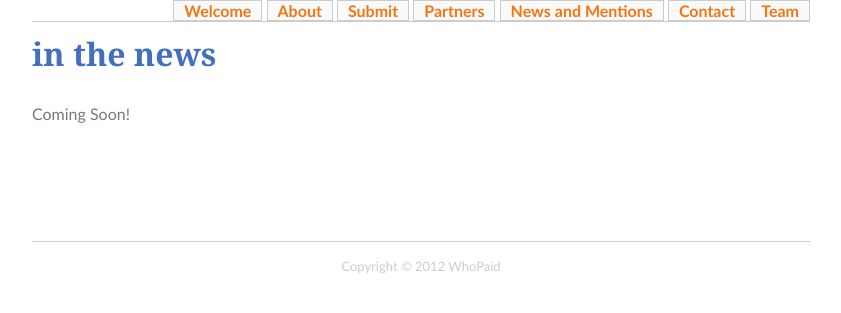
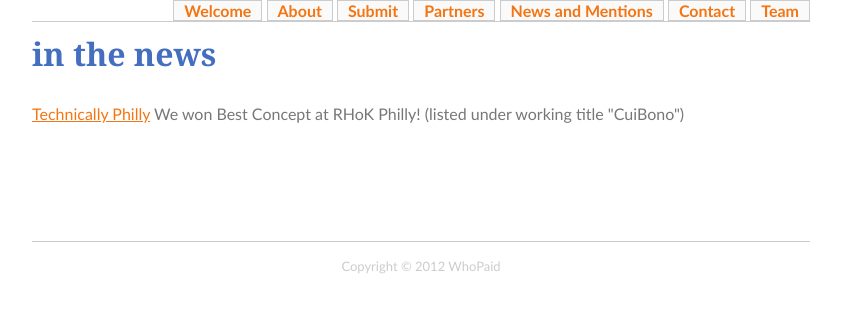
Before and after one commit to CuiBono/cuibono_webservice, a Django app: template templates/news.html in a window 1280 px wide. Shown: the part 139-452 px from the top of the page, without its empty margins (219-1060 px from the left). Run offline with Django 3.2, Linux system fonts and the light colour scheme; the template is opened without the code that fills it, so the values that code supplies are empty; parts of the project's set-up code (start-up, migrations or seed data) failed here and were passed over; some libraries are stand-ins or nearby versions.

Commit message:
added the technically philly article

```diff
--- a/templates/news.html
+++ b/templates/news.html
@@ -2,6 +2,8 @@
 {% block content %}
 
 	<h1>In the News</h1>
-        <p>Coming Soon!</p>
+        <p>
+        <a href="http://technicallyphilly.com/2011/12/05/sheltr-org-stars-at-random-hacks-of-kindness-philadelphia-video">Technically Philly</a> We won Best Concept at RHoK Philly! (listed under working title "CuiBono")
+        </p>
 
 {% endblock %}
```
